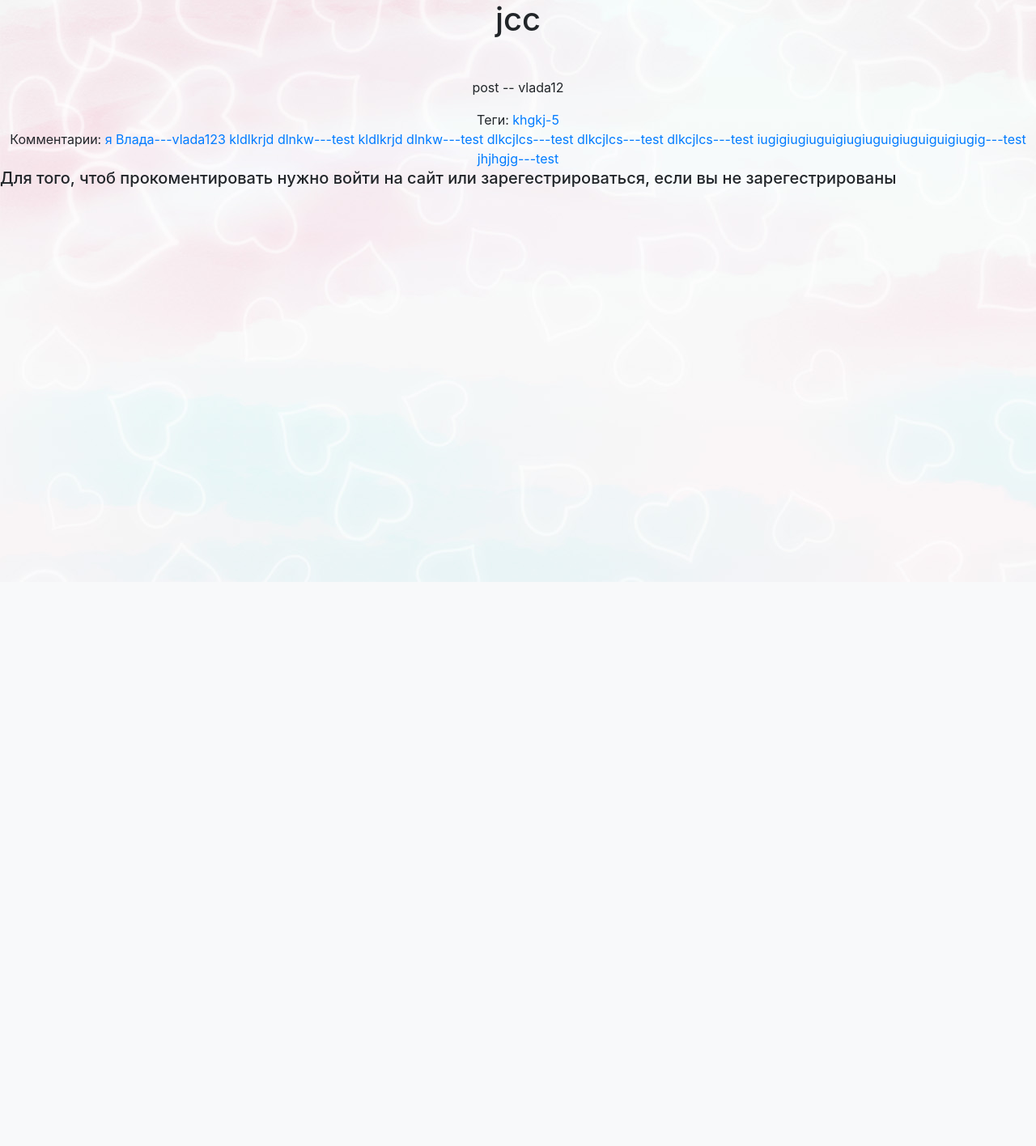
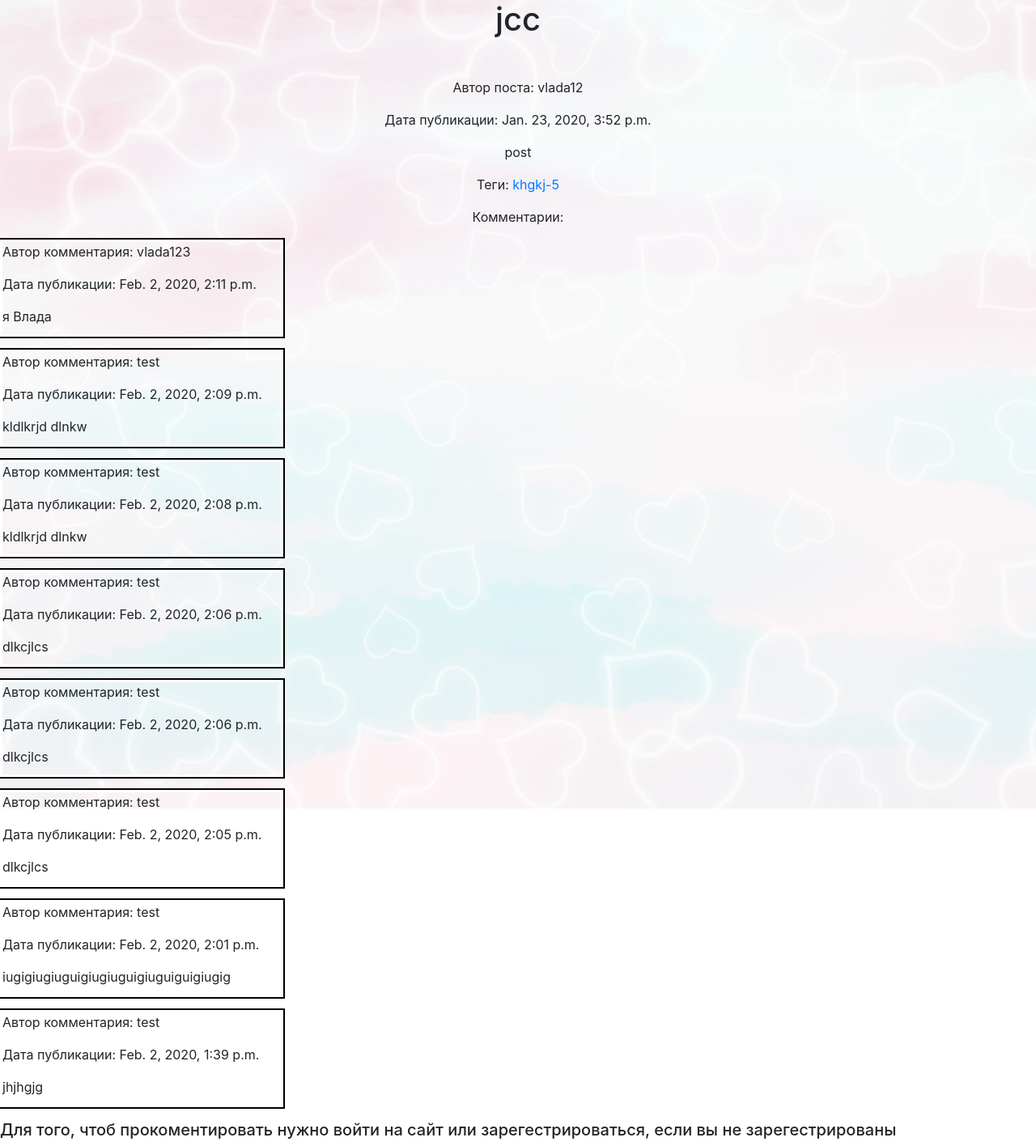
Before and after one commit to duskmaiden18/django-makeup-site, a Django app: a page that uses make_up_site/postapp/templates/postapp/post_detail.html in a window 1280 px wide. Shown: the part 81-1497 px from the top of the page at 81% size. Before the commit the page ends 800 px from the top, so only its background shows below. Run offline with Django 3.2, Linux system fonts and the light colour scheme; data comes from the database, SQL or seed files in the repository; both versions use the stored data as it was after the commit; some libraries are stand-ins or nearby versions.

Commit message:
updated post_detail template

```diff
--- a/make_up_site/makeup/templates/makeup/care.html
+++ b/make_up_site/makeup/templates/makeup/care.html
@@ -1,8 +1,8 @@
 {% extends 'base.html' %}
 {% block content %}
-    <p>Здесь вы можете видеть средства и описания к ним, которые используются для ухода за кожей лица.</p>
+    <h3>Здесь вы можете видеть средства и описания к ним, которые используются для ухода за кожей лица.</h3>
     {% for care_cosm in care_list %}
-        <h1>{{care_cosm.product_type}}</h1>
+        <h5>{{care_cosm.product_type}}</h5>
         <p>Описание: {{care_cosm.product_info}}</p>
         <img src="{{care_cosm.pic}}" width=20%>
     {% endfor %}
--- a/make_up_site/postapp/forms.py
+++ b/make_up_site/postapp/forms.py
@@ -49,5 +49,5 @@ class CommentForm(forms.ModelForm):
         fields=['text']
 
         widgets = {
-            'text': forms.Textarea(attrs={'class': 'form-control'}),
+            'text': forms.Textarea(),
         }
--- /dev/null
+++ b/make_up_site/postapp/static/css/post_detail.css
@@ -0,0 +1,8 @@
+
+.comment {
+    width: 350px;
+    height: 120px; /* Размеры */
+    outline: 2px solid #000; /* Чёрная рамка */
+    border: 3px solid #fff; /* Белая рамка */
+    text-align: left;
+    }
--- a/make_up_site/postapp/templates/postapp/post_detail.html
+++ b/make_up_site/postapp/templates/postapp/post_detail.html
@@ -1,5 +1,9 @@
 {% extends 'base.html' %}
 {% block content %}
+{% load static %}
+    <head>
+        <link rel="stylesheet" href="{% static 'css/post_detail.css' %}">
+    </head>
     {% if post.user.username == user.username %}
         <div style="text-align: right; font-size: 13pt">
             <a href="{{post.get_update_url}}">Изменить пост</a>
@@ -9,19 +13,28 @@
         </div>
     {% endif %}
     <h1 class="mb-5" style="text-align: center;">{{post.title}}</h1>
-    <p style="text-align: center;">{{post.body}} -- {{post.user}}</p>
+    <p style="text-align: center;">Автор поста: {{post.user}}</p>
+    <p style="text-align: center;">Дата публикации: {{post.date_pub}}</p>
+    <p style="text-align: center;">{{post.body}}</p>
     <div style="text-align: center;">
         Теги:
         {% for tag in post.tags.all %}
             <a href="{{tag.get_absolute_url}}">{{tag.title}}</a>
         {% endfor %}
     </div>
+    <p></p>
     <div style="text-align: center;">
         Комментарии:
         {% for comment in post.comment_set.all %}
-            <a href="#">{{comment.text}}---{{comment.user}}</a>
+        <p></p>
+            <div class="comment">
+                <p>Автор комментария: {{comment.user}} </p>
+                <p>Дата публикации: {{comment.date_pub}} </p>
+                <p>{{comment.text}}</p>
+            </div>
         {% endfor %}
     </div>
+    <p></p>
     {% if user.is_authenticated %}
         <form action="{{ post.get_absolute_url }}" method="post">
             {% csrf_token %}
--- a/make_up_site/postapp/views.py
+++ b/make_up_site/postapp/views.py
@@ -10,7 +10,6 @@ from django.db.models import Q
 
 
 def posts_list(request):
-    print(request.GET)
     search_query = request.GET.get('search','')
     if search_query:
         posts = Post.objects.filter(Q(title__icontains=search_query) | Q(body__icontains=search_query))
```
Also changed, not shown: make_up_site/makeup/templates/makeup/decor.html (+8 -7 lines), make_up_site/db.sqlite3.
